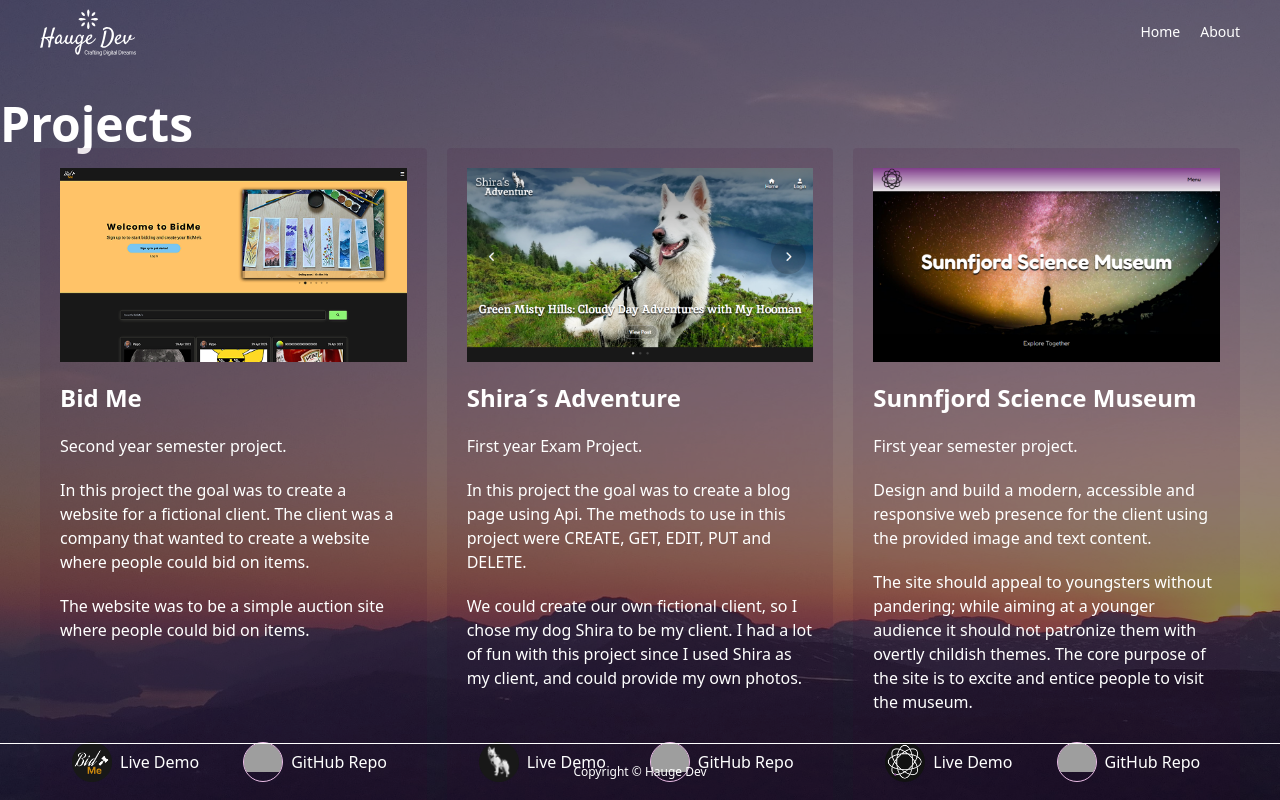
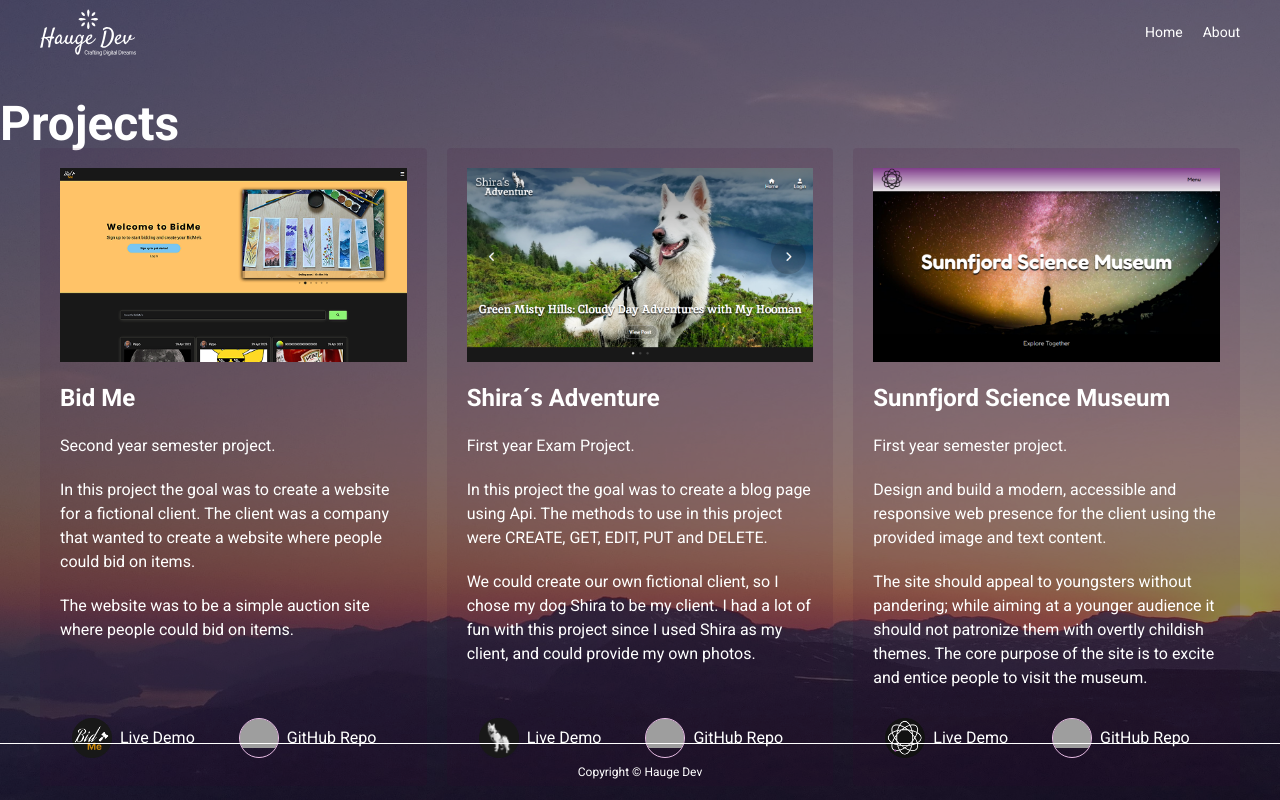
Before and after one commit to annechh/portfolio-2, a React (Vite) app: page / in a window 1280 px wide. Shown: the top 800 px of the page. Built offline with nearby package versions, Linux system fonts and the light colour scheme; grey boxes are pictures that could not be loaded.

Commit message:
Name change font

```diff
--- a/src/components/Layout.tsx
+++ b/src/components/Layout.tsx
@@ -4,7 +4,7 @@ import Footer from './Footer';
 
 export default function Layout() {
   return (
-    <div className="font-display text-white flex flex-col min-h-screen">
+    <div className="font-primary text-white flex flex-col min-h-screen">
       <Header />
       <main className="flex flex-grow flex-col items-center justify-center">
         <Outlet />
```
